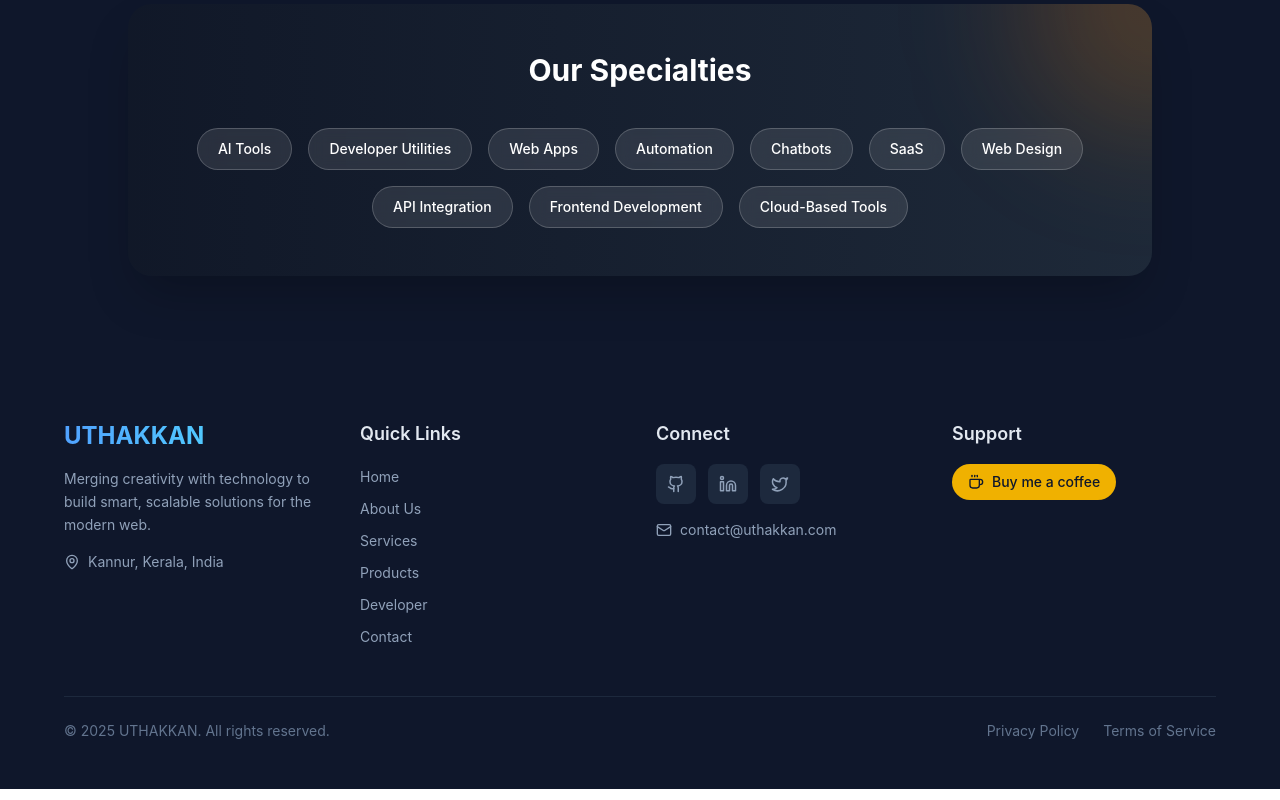
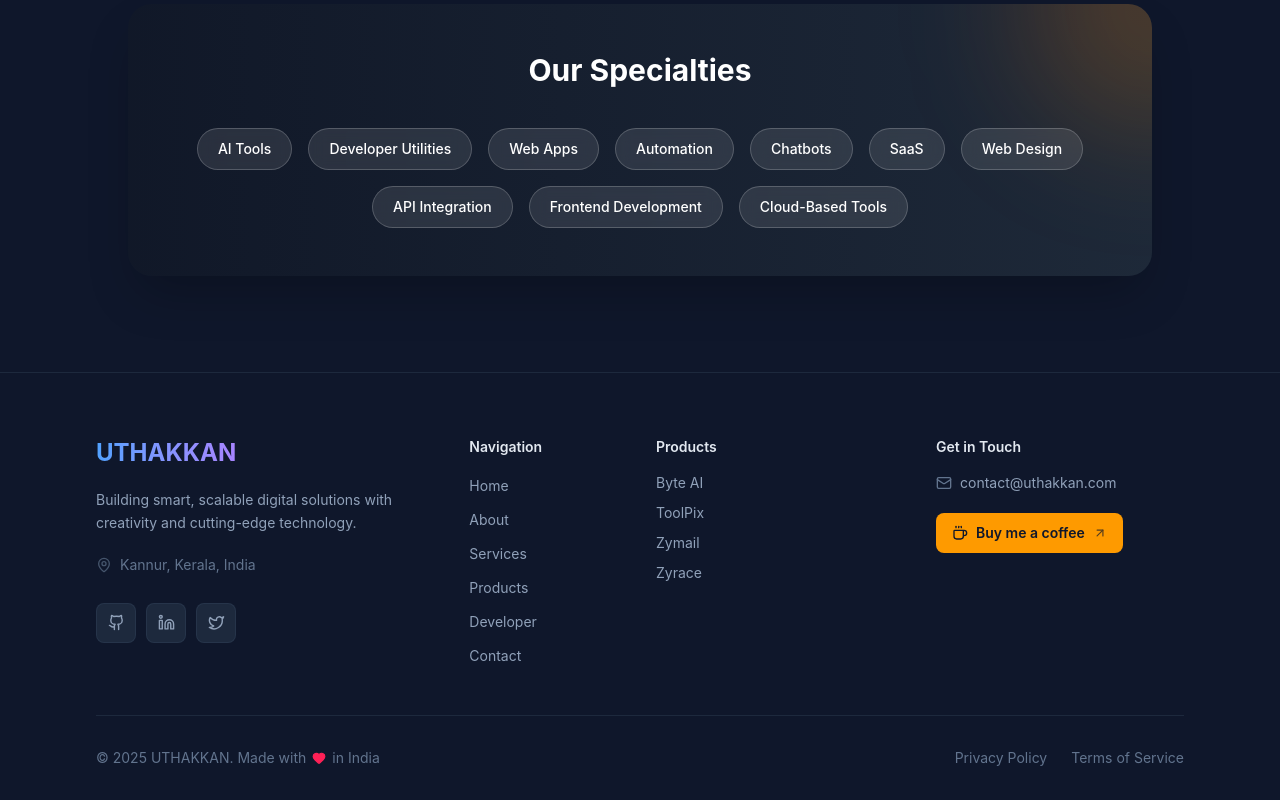
Before and after one commit to ajmal-uk/uthakkan, a React (Vite) app: page /services in a window 1280 px wide. Shown: the part 1638-2438 px from the top of the page. Built offline with nearby package versions, Linux system fonts and the light colour scheme.

Commit message:
feat: Refactor footer with dynamic navigation and product links, and implement dynamic product fetching on the products page.

```diff
--- a/src/components/Footer.jsx
+++ b/src/components/Footer.jsx
@@ -1,87 +1,145 @@
-import { Github, Linkedin, Twitter, Coffee, Mail, MapPin } from 'lucide-react';
+import { Github, Linkedin, Twitter, Coffee, Mail, MapPin, Heart, ArrowUpRight, ExternalLink } from 'lucide-react';
 import { Link } from 'react-router-dom';
 
 const Footer = () => {
     const currentYear = new Date().getFullYear();
 
+    const products = [
+        { name: 'Byte AI', url: 'https://byteai.pythonanywhere.com' },
+        { name: 'ToolPix', url: 'https://toolpix.pythonanywhere.com' },
+        { name: 'Zymail', url: 'https://zymail.pythonanywhere.com' },
+        { name: 'Zyrace', url: 'https://zyrace.pythonanywhere.com' }
+    ];
+
+    const quickLinks = [
+        { name: 'Home', path: '/' },
+        { name: 'About', path: '/about' },
+        { name: 'Services', path: '/services' },
+        { name: 'Products', path: '/products' },
+        { name: 'Developer', path: '/developer' },
+        { name: 'Contact', path: '/contact' }
+    ];
+
+    const socials = [
+        { icon: Github, url: 'https://github.com/ajmal-uk', label: 'GitHub' },
+        { icon: Linkedin, url: 'https://www.linkedin.com/company/uthakkan/', label: 'LinkedIn' },
+        { icon: Twitter, url: 'https://x.com/ajmal_uk_', label: 'Twitter' }
+    ];
+
     return (
-        <footer className="w-full bg-slate-900 text-white">
-            <div className="w-full px-4 sm:px-6 lg:px-8 py-12">
-                <div className="max-w-6xl mx-auto">
-                    {/* Main Footer Content */}
-                    <div className="grid grid-cols-1 sm:grid-cols-2 lg:grid-cols-4 gap-8 mb-12">
-                        {/* Brand */}
-                        <div className="sm:col-span-2 lg:col-span-1">
-                            <h3 className="text-2xl font-bold mb-4 bg-gradient-to-r from-blue-400 to-cyan-300 bg-clip-text text-transparent">
-                                UTHAKKAN
-                            </h3>
-                            <p className="text-slate-400 text-sm leading-relaxed mb-4">
-                                Merging creativity with technology to build smart, scalable solutions for the modern web.
+        <footer className="w-full bg-slate-900 text-white border-t border-slate-800">
+            <div className="w-full px-6 sm:px-8 lg:px-16 xl:px-24 pt-16 pb-8">
+                <div className="max-w-7xl mx-auto">
+                    {/* Main Footer Grid */}
+                    <div className="grid grid-cols-1 md:grid-cols-2 lg:grid-cols-12 gap-10 lg:gap-8 mb-12">
+                        {/* Brand Section */}
+                        <div className="lg:col-span-4 space-y-5">
+                            <Link to="/" className="inline-block">
+                                <h3 className="text-2xl font-bold bg-gradient-to-r from-blue-400 to-violet-400 bg-clip-text text-transparent">
+                                    UTHAKKAN
+                                </h3>
+                            </Link>
+                            <p className="text-slate-400 text-sm leading-relaxed max-w-xs">
+                                Building smart, scalable digital solutions with creativity and cutting-edge technology.
                             </p>
-                            <div className="flex items-center text-slate-400 text-sm">
-                                <MapPin className="h-4 w-4 mr-2" />
+                            <div className="flex items-center text-slate-500 text-sm">
+                                <MapPin className="h-4 w-4 mr-2 text-slate-600" />
                                 <span>Kannur, Kerala, India</span>
+                            </div>
+
+                            {/* Social Links */}
+                            <div className="flex gap-2.5 pt-2">
+                                {socials.map((social, i) => (
+                                    <a
+                                        key={i}
+                                        href={social.url}
+                                        target="_blank"
+                                        rel="noopener noreferrer"
+                                        className="w-10 h-10 bg-slate-800 hover:bg-slate-700 rounded-lg flex items-center justify-center text-slate-400 hover:text-white transition-colors duration-200 border border-slate-700/50"
+                                        aria-label={social.label}
+                                    >
+                                        <social.icon size={17} />
+                                    </a>
+                                ))}
                             </div>
                         </div>
 
                         {/* Quick Links */}
-                        <div>
-                            <h4 className="font-semibold text-lg mb-4 text-slate-200">Quick Links</h4>
-                            <ul className="space-y-2">
-                                <li><Link to="/" className="text-slate-400 hover:text-white text-sm transition-colors">Home</Link></li>
-                                <li><Link to="/about" className="text-slate-400 hover:text-white text-sm transition-colors">About Us</Link></li>
-                                <li><Link to="/services" className="text-slate-400 hover:text-white text-sm transition-colors">Services</Link></li>
-                                <li><Link to="/products" className="text-slate-400 hover:text-white text-sm transition-colors">Products</Link></li>
-                                <li><Link to="/developer" className="text-slate-400 hover:text-white text-sm transition-colors">Developer</Link></li>
-                                <li><Link to="/contact" className="text-slate-400 hover:text-white text-sm transition-colors">Contact</Link></li>
+                        <div className="lg:col-span-2">
+                            <h4 className="font-semibold text-sm text-slate-200 mb-4">Navigation</h4>
+                            <ul className="space-y-2.5">
+                                {quickLinks.map((link, i) => (
+                                    <li key={i}>
+                                        <Link
+                                            to={link.path}
+                                            className="text-slate-400 hover:text-white text-sm transition-colors duration-200"
+                                        >
+                                            {link.name}
+                                        </Link>
+                                    </li>
+                                ))}
                             </ul>
                         </div>
 
-                        {/* Connect */}
-                        <div>
-                            <h4 className="font-semibold text-lg mb-4 text-slate-200">Connect</h4>
-                            <div className="flex space-x-3 mb-4">
-                                <a href="https://github.com/ajmal-uk" target="_blank" rel="noopener noreferrer"
-                                    className="w-10 h-10 bg-slate-800 rounded-lg flex items-center justify-center text-slate-400 hover:text-white hover:bg-slate-700 transition-all">
-                                    <Github size={18} />
-                                </a>
-                                <a href="https://www.linkedin.com/company/uthakkan/" target="_blank" rel="noopener noreferrer"
-                                    className="w-10 h-10 bg-slate-800 rounded-lg flex items-center justify-center text-slate-400 hover:text-white hover:bg-slate-700 transition-all">
-                                    <Linkedin size={18} />
-                                </a>
-                                <a href="https://x.com/ajmal_uk_" target="_blank" rel="noopener noreferrer"
-                                    className="w-10 h-10 bg-slate-800 rounded-lg flex items-center justify-center text-slate-400 hover:text-white hover:bg-slate-700 transition-all">
-                                    <Twitter size={18} />
+                        {/* Products */}
+                        <div className="lg:col-span-3">
+                            <h4 className="font-semibold text-sm text-slate-200 mb-4">Products</h4>
+                            <ul className="space-y-2.5">
+                                {products.map((product, i) => (
+                                    <li key={i}>
+                                        <a
+                                            href={product.url}
+                                            target="_blank"
+                                            rel="noopener noreferrer"
+                                            className="group flex items-center text-slate-400 hover:text-white text-sm transition-colors duration-200"
+                                        >
+                                            {product.name}
+                                            <ExternalLink className="w-3 h-3 ml-1.5 opacity-0 group-hover:opacity-50 transition-opacity" />
+                                        </a>
+                                    </li>
+                                ))}
+                            </ul>
+                        </div>
+
+                        {/* Contact & Support */}
+                        <div className="lg:col-span-3 space-y-5">
+                            <div>
+                                <h4 className="font-semibold text-sm text-slate-200 mb-4">Get in Touch</h4>
+                                <a
+                                    href="mailto:contact@uthakkan.com"
+                                    className="flex items-center text-slate-400 hover:text-white text-sm transition-colors duration-200"
+                                >
+                                    <Mail className="h-4 w-4 mr-2 text-slate-500" />
+                                    contact@uthakkan.com
                                 </a>
                             </div>
-                            <a href="mailto:contact@uthakkan.com" className="flex items-center text-slate-400 hover:text-white text-sm transition-colors">
-                                <Mail className="h-4 w-4 mr-2" />
-                                contact@uthakkan.com
-                            </a>
-                        </div>
 
-                        {/* Support */}
-                        <div>
-                            <h4 className="font-semibold text-lg mb-4 text-slate-200">Support</h4>
+                            {/* Support Button */}
                             <a
                                 href="https://buymeacoffee.com/ajmal.uk"
                                 target="_blank"
                                 rel="noopener noreferrer"
-                                className="inline-flex items-center space-x-2 bg-yellow-500 hover:bg-yellow-400 text-slate-900 px-4 py-2 rounded-full text-sm font-medium transition-all transform hover:scale-105"
+                                className="inline-flex items-center gap-2 bg-amber-500 hover:bg-amber-400 text-slate-900 px-4 py-2.5 rounded-lg text-sm font-semibold transition-colors duration-200"
                             >
                                 <Coffee size={16} />
                                 <span>Buy me a coffee</span>
+                                <ArrowUpRight size={14} className="opacity-70" />
                             </a>
                         </div>
                     </div>
 
                     {/* Bottom Bar */}
-                    <div className="border-t border-slate-800 pt-6">
-                        <div className="flex flex-col sm:flex-row justify-between items-center text-slate-500 text-sm gap-4">
-                            <p>© {currentYear} UTHAKKAN. All rights reserved.</p>
-                            <div className="flex space-x-6">
-                                <span className="hover:text-slate-300 transition-colors cursor-pointer">Privacy Policy</span>
-                                <span className="hover:text-slate-300 transition-colors cursor-pointer">Terms of Service</span>
+                    <div className="pt-8 border-t border-slate-800">
+                        <div className="flex flex-col md:flex-row justify-between items-center gap-4 text-slate-500 text-sm">
+                            <div className="flex items-center gap-1.5">
+                                <span>© {currentYear} UTHAKKAN. Made with</span>
+                                <Heart className="h-3.5 w-3.5 text-rose-500 fill-rose-500" />
+                                <span>in India</span>
+                            </div>
+
+                            <div className="flex items-center gap-6">
+                                <Link to="/privacy" className="hover:text-slate-300 transition-colors duration-200">Privacy Policy</Link>
+                                <Link to="/terms" className="hover:text-slate-300 transition-colors duration-200">Terms of Service</Link>
                             </div>
                         </div>
                     </div>
```
Also changed, not shown: src/pages/Products.jsx (+38 -101 lines).
